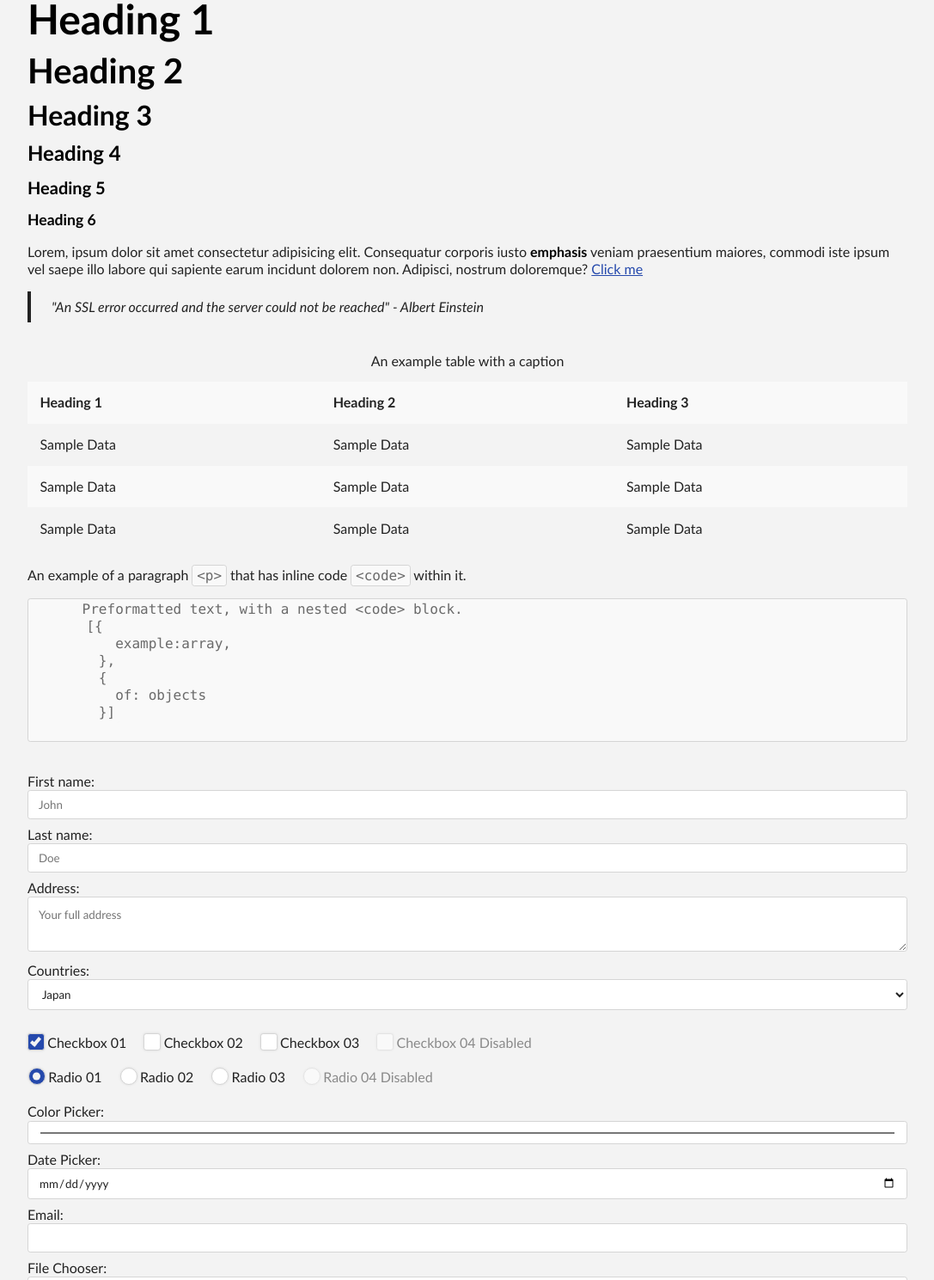
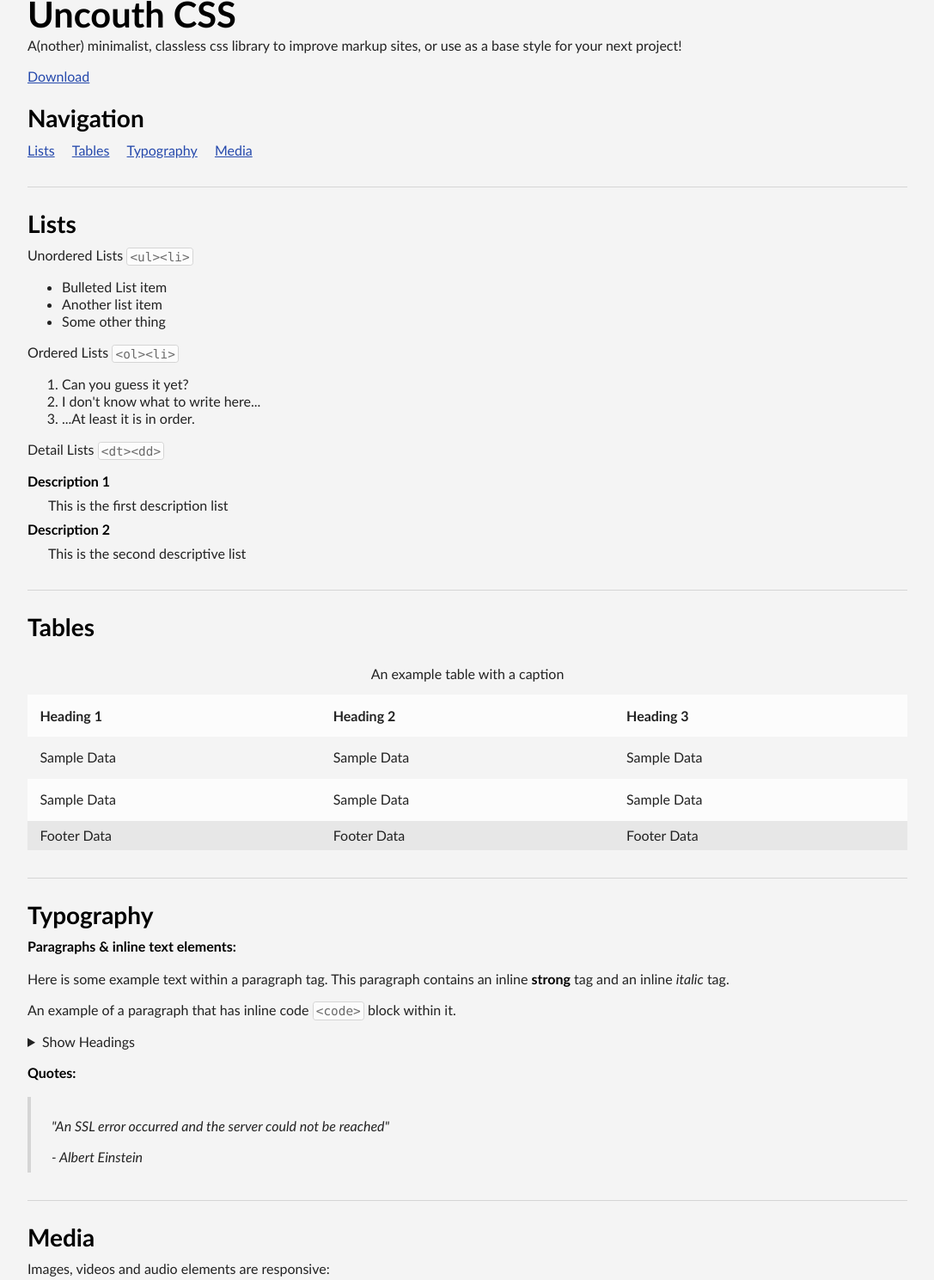
Before and after one commit to david-webber/Uncouth-css, a website: page index.html in a window 1280 px wide. Shown: the part 36-1525 px from the top of the page at 86% size, without its empty margins (96-1183 px from the left). Drawn offline with Linux system fonts and the light colour scheme.

Commit message:
adding new css bundle and tidying up demo page

```diff
--- a/index.html
+++ b/index.html
@@ -9,25 +9,56 @@
 </head>
 
 <body>
-  <h1>Heading 1</h1>
-  <h2>Heading 2</h2>
-  <h3>Heading 3</h3>
-  <h4>Heading 4</h4>
-  <h5>Heading 5</h5>
-  <h6>Heading 6</h6>
 
-  <p>
-    Lorem, ipsum dolor sit amet consectetur adipisicing elit. Consequatur
-    corporis iusto <strong>emphasis</strong> veniam praesentium maiores,
-    commodi iste ipsum vel saepe illo labore qui sapiente earum incidunt
-    dolorem non. Adipisci, nostrum doloremque? <a href="#">Click me</a>
-  </p>
+  <h1>Uncouth CSS</h1>
+  <p>A(nother) minimalist, classless css library to improve markup sites, or use as a base style for your next project!</p>
+  <a href="#">Download</a>
 
-  <blockquote>
-    "An SSL error occurred and the server could not be reached" - Albert
-    Einstein
-  </blockquote>
 
+
+  <h3>Navigation</h3>
+  <nav>
+    <ul>
+      <li>
+        <a href="#">Lists</a>
+      </li>
+      <li>
+        <a href="#">Tables</a>
+      </li>
+      <li>
+        <a href="#">Typography</a>
+      </li>
+      <li>
+        <a href="#">Media</a>
+      </li>
+    </ul>
+  </nav>
+
+
+
+  <hr />
+  <h3>Lists</h3>
+  <p>Unordered Lists <code>&lt;ul&gt;&lt;li&gt;</code></p>
+  <ul>
+    <li>Bulleted List item</li>
+    <li>Another list item</li>
+    <li>Some other thing</li>
+  </ul>
+  <p>Ordered Lists <code>&lt;ol&gt;&lt;li&gt;</code></p>
+  <ol>
+    <li>Can you guess it yet?</li>
+    <li>I don't know what to write here...</li>
+    <li>...At least it is in order.</li>
+  </ol>
+  <p>Detail Lists <code>&lt;dt&gt;&lt;dd&gt;</code></p>
+  <dl>
+    <dt>Description 1</dt>
+    <dd>This is the first description list</dd>
+    <dt>Description 2</dt>
+    <dd>This is the second descriptive list</dd>
+  </dl>
+  <hr />
+  <h3>Tables</h3>
   <table>
     <caption>
       An example table with a caption
@@ -50,19 +81,54 @@
         <td>Sample Data</td>
         <td>Sample Data</td>
       </tr>
+
+    </tbody>
+    <tfoot>
       <tr>
-        <td>Sample Data</td>
-        <td>Sample Data</td>
-        <td>Sample Data</td>
+        <td>Footer Data</td>
+        <td>Footer Data</td>
+        <td>Footer Data</td>
       </tr>
-    </tbody>
-    <!-- TODO - add tablefooter -->
+    </tfoot>
   </table>
+  <hr />
+  <h3>Typography</h3>
+  <h6>Paragraphs &amp; inline text elements:</h6>
+  <p>
+    Here is some example text within a paragraph tag. This paragraph contains an inline <strong>strong</strong> tag and an inline <i>italic</i> tag.</p>
+  <p>
+    An example of a paragraph that has inline code <code>&lt;code&gt;</code> block within it.
+  </p>
+  <p>
+    <details>
+      <summary>Show Headings</summary>
+      <h1>Heading 1 <small>Small</small></h1>
+      <h2>Heading 2 <small>Small</small></h2>
+      <h3>Heading 3 <small>Small</small></h3>
+      <h4>Heading 4 <small>Small</small></h4>
+      <h5>Heading 5 <small>Small</small></h5>
+      <h6>Heading 6 <small>Small</small></h6>
+    </details>
+  </p>
+  <h6>Quotes:</h6>
+  <blockquote>
+    <p>
+      "An SSL error occurred and the server could not be reached"
+    </p>
+    -
+    <cite>Albert Einstein</cite>
+  </blockquote>
 
-  <p>
-    An example of a paragraph <code>&lt;p&gt;</code> that has inline code
-    <code>&lt;code&gt;</code> within it.
-  </p>
+  <hr />
+
+  <h3>Media</h3>
+  <p>Images, videos and audio elements are responsive:</p>
+  <p></p>
+  <img src="https://picsum.photos/800/250" />
+  <figcaption>Image powered by <a href="https://picsum.photos/" target="_blank" rel="noopener noreferrer">https://picsum.photos/</a></figcaption>
+
+  <hr />
+  <h3>Preformatted / Code</h3>
 
   <pre>
       Preformatted text, with a nested &lt;code&gt; block.
@@ -74,6 +140,8 @@
         }]</code>
       </pre>
 
+  <hr />
+  <h3>Forms</h3>
   <form>
     <label for="fname">First name:</label>
     <input type="text" id="fname" name="fname" placeholder="John">
@@ -148,6 +216,18 @@
     <button type="button" disabled>Disabled Button</button>
   </form>
 
+
+
+
+
+
+
+
+
+
+
+
+
   <!--
       TODO - add address tag
       TODO - add dd tag
```
Also changed, not shown: dist/main.css, 1 other file.
